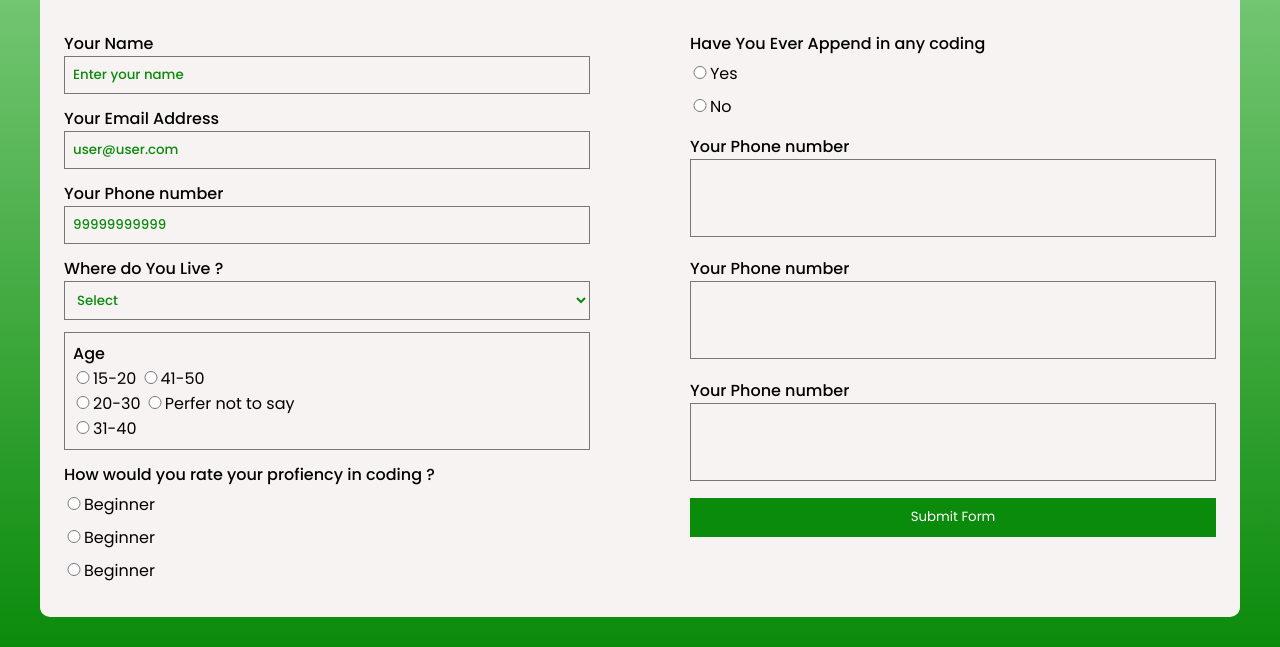
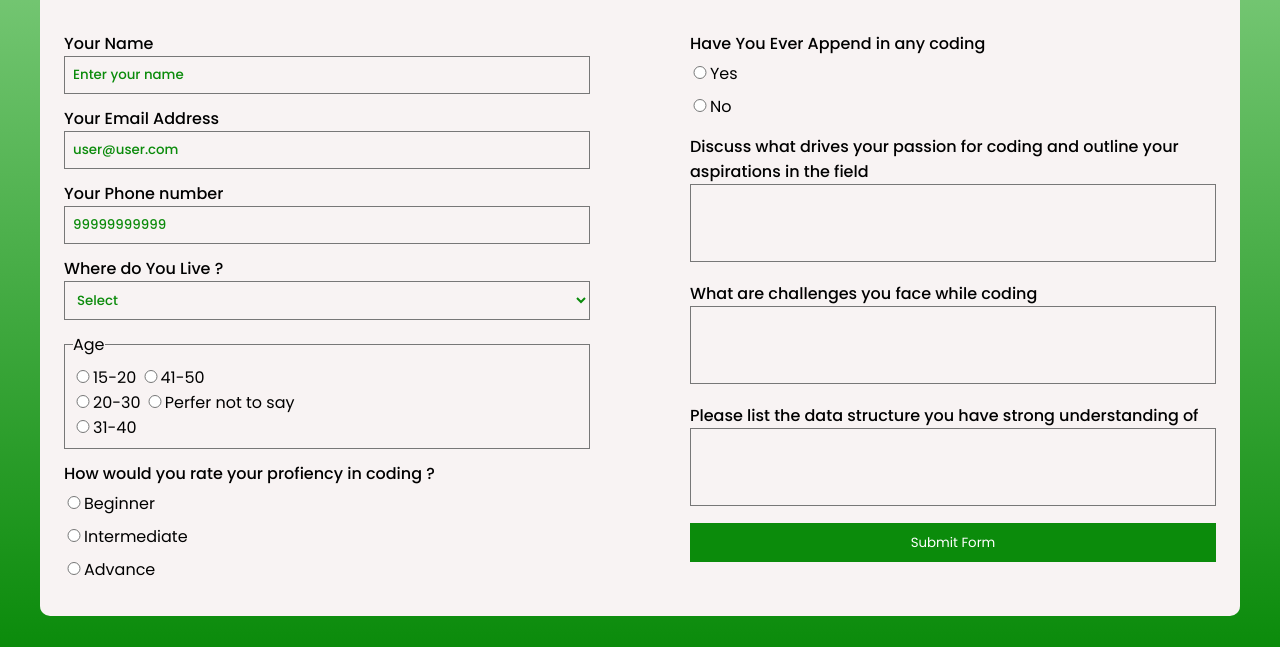
Before and after one commit to mr-ajit-sharma/survey-form, a plain HTML site: page index.html in a window 1280 px wide. Shown: the part 153-800 px from the top of the page. Drawn offline with Linux system fonts and the light colour scheme.

Commit message:
here we have fix some issue

```diff
--- a/index.html
+++ b/index.html
@@ -32,10 +32,13 @@
             <label for="">Where do You Live ?</label>
             <select name="" id="">
               <option value="#">Select</option>
+              <option value="#">Delhi</option>
+              <option value="#">Mumbai</option>
+              <option value="#">Chennai</option>
             </select>
           </div>
-                <div class="input-box">
-                    <label for="">Age</label>
+          <fieldset class="input-box">
+            <legend for="">Age</legend>
             <div class="age">
               <span><input type="radio">15-20</span>
               <span><input type="radio">41-50</span>
@@ -47,17 +50,17 @@
             <div class="age">
               <span><input type="radio">31-40</span>
             </div>
-                </div>
+          </fieldset>
           <div class="input-box">
             <label for="">How would you rate your profiency in coding ?</label>
             <div class="age">
               <span><input type="radio">Beginner</span>
             </div>
             <div class="age">
-                        <span><input type="radio">Beginner</span>
+              <span><input type="radio">Intermediate</span>
             </div>
             <div class="age">
-                        <span><input type="radio">Beginner</span>
+              <span><input type="radio">Advance</span>
             </div>
           </div>
 
@@ -74,15 +77,15 @@
           </div>
         </div>
         <div class="input-box">
-                <label for="">Your Phone number</label>
+          <label for="">Discuss what drives your passion for coding and outline your aspirations in the field</label>
           <textarea name="" id="" cols="40" rows="3"></textarea>
         </div>
         <div class="input-box">
-                <label for="">Your Phone number</label>
+          <label for="">What are challenges you face while coding</label>
           <textarea name="" id="" cols="40" rows="3"></textarea>
         </div>
         <div class="input-box">
-                <label for="">Your Phone number</label>
+          <label for="">Please list the data structure you have strong understanding of</label>
           <textarea name="" id="" cols="40" rows="3"></textarea>
         </div>
         <button type="submit" class="btn">Submit Form</button>
```
Lines whose indentation alone changed are shown as unchanged.
